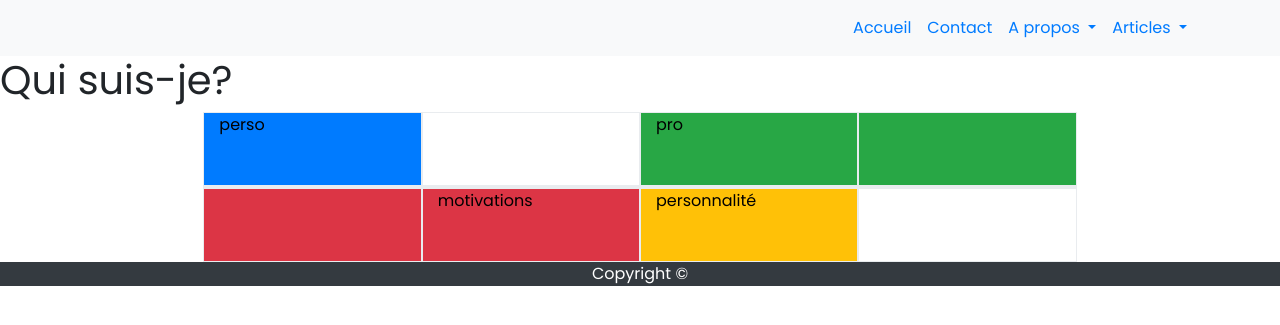
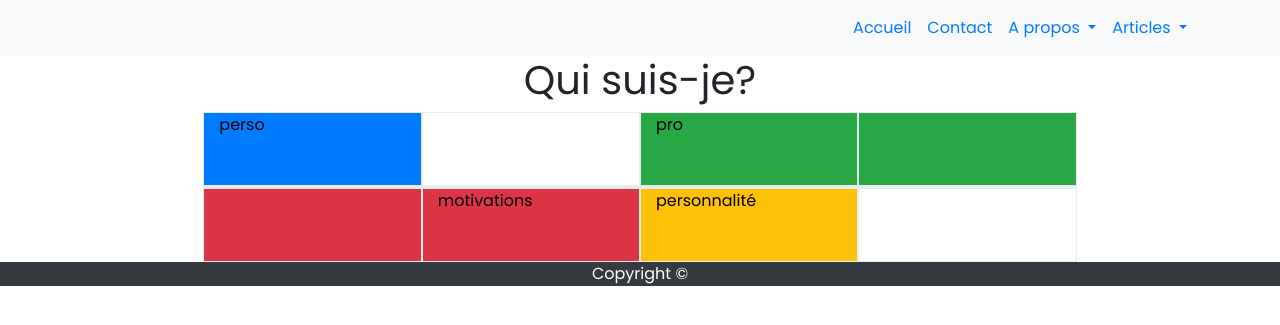
Before and after one commit to OrgaEvolutions/Nathoup.github.io, a Jekyll site: the page built from auteur.html, in a window 1280 px wide. Shown: the top 325 px of the page. Built offline with Jekyll 4.4.1, drawn with Linux system fonts in a browser that asks for light colours; nearby versions of some CDN libraries; some web fonts are replaced.

Commit message:
Update auteur.html

```diff
--- a/auteur.html
+++ b/auteur.html
@@ -4,7 +4,7 @@ title: Présentation de l'auteur
 ---
 
 
-<h1 class="center">Qui suis-je?</h1>
+<h1><center>Qui suis-je?</center></h1>
 
 <div class="row">
   <div class="col-md-8 offset-md-2">
```
